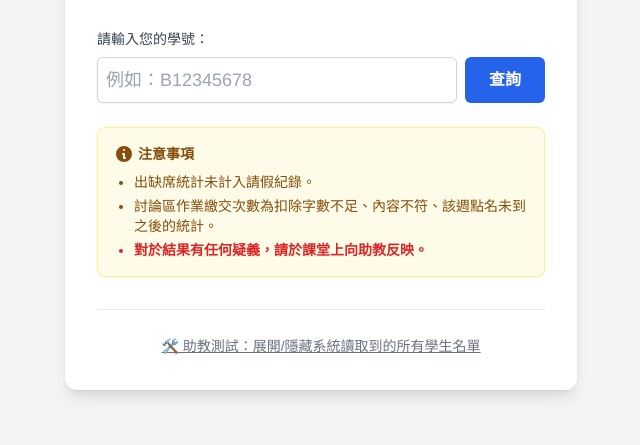
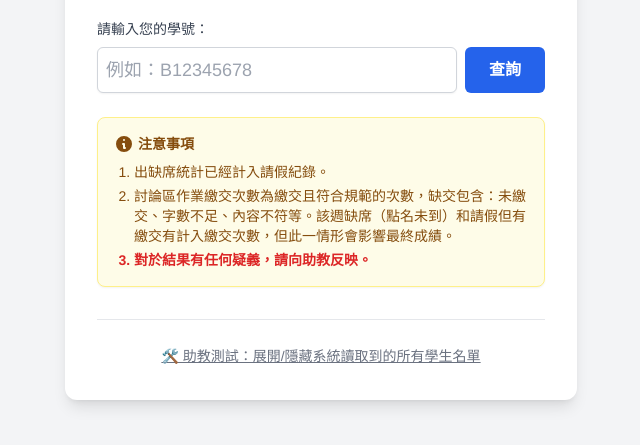
Before and after one commit to GuavaRose/A3-grade-check-20260518, a plain HTML site: page index.html in a window 1280 px wide. Shown: the part 253-698 px from the top of the page, without its empty margins (319-959 px from the left). Drawn offline with nearby package versions, Linux system fonts and the light colour scheme.

Commit message:
Add files via upload

```diff
--- a/index.html
+++ b/index.html
@@ -97,11 +97,11 @@
                 </svg>
                 注意事項
             </h3>
-            <ul class="list-disc pl-5 space-y-1">
-                <li>出缺席統計未計入請假紀錄。</li>
-                <li>討論區作業繳交次數為扣除字數不足、內容不符、該週點名未到之後的統計。</li>
-                <li class="font-semibold text-red-600">對於結果有任何疑義，請於課堂上向助教反映。</li>
-            </ul>
+            <ol class="list-decimal pl-5 space-y-1">
+                <li>出缺席統計已經計入請假紀錄。</li>
+                <li>討論區作業繳交次數為繳交且符合規範的次數，缺交包含：未繳交、字數不足、內容不符等。該週缺席（點名未到）和請假但有繳交有計入繳交次數，但此一情形會影響最終成績。</li>
+                <li class="font-semibold text-red-600">對於結果有任何疑義，請向助教反映。</li>
+            </ol>
         </div>
 
         <div class="mt-8 text-center border-t pt-6">
```
